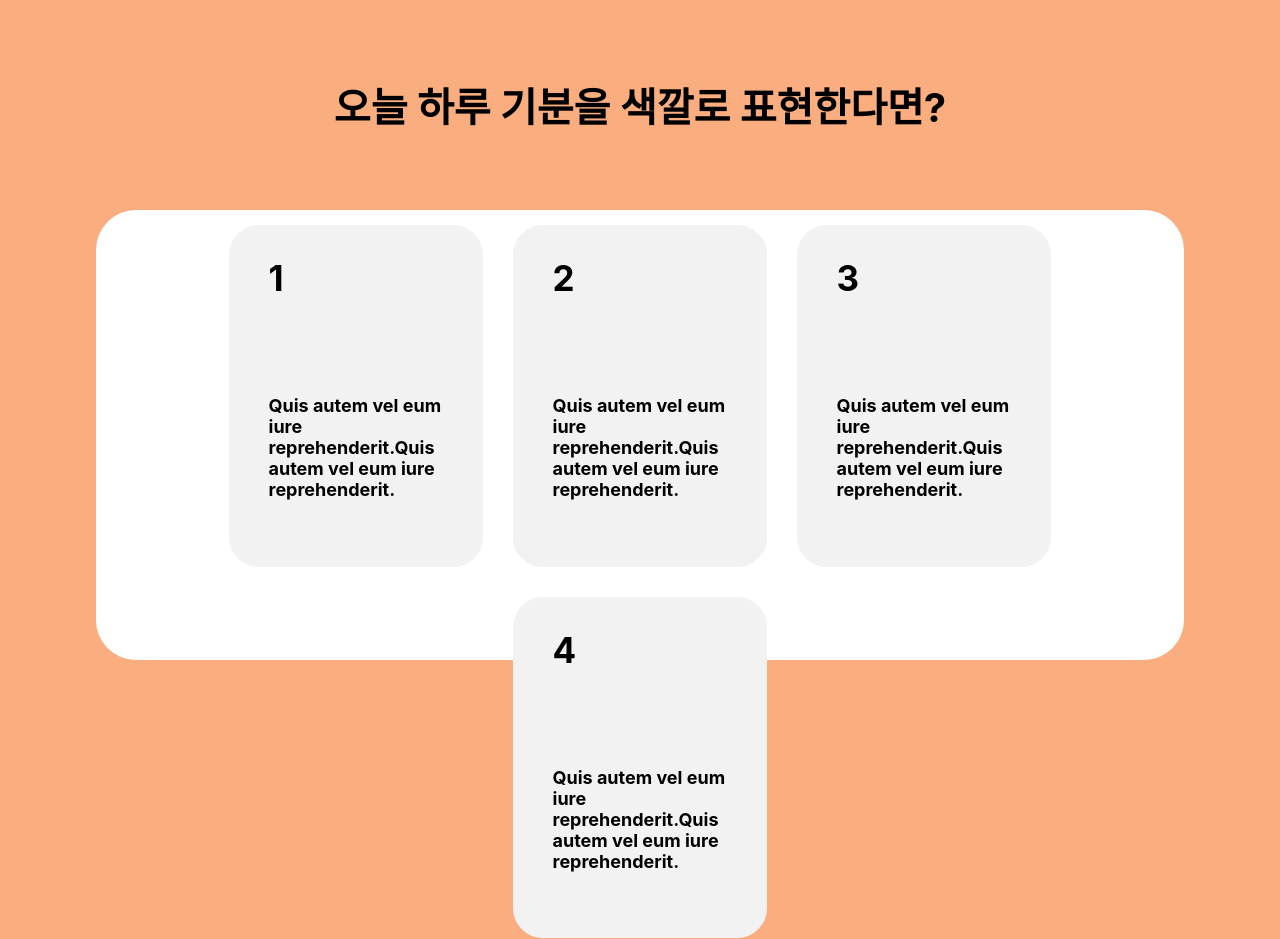
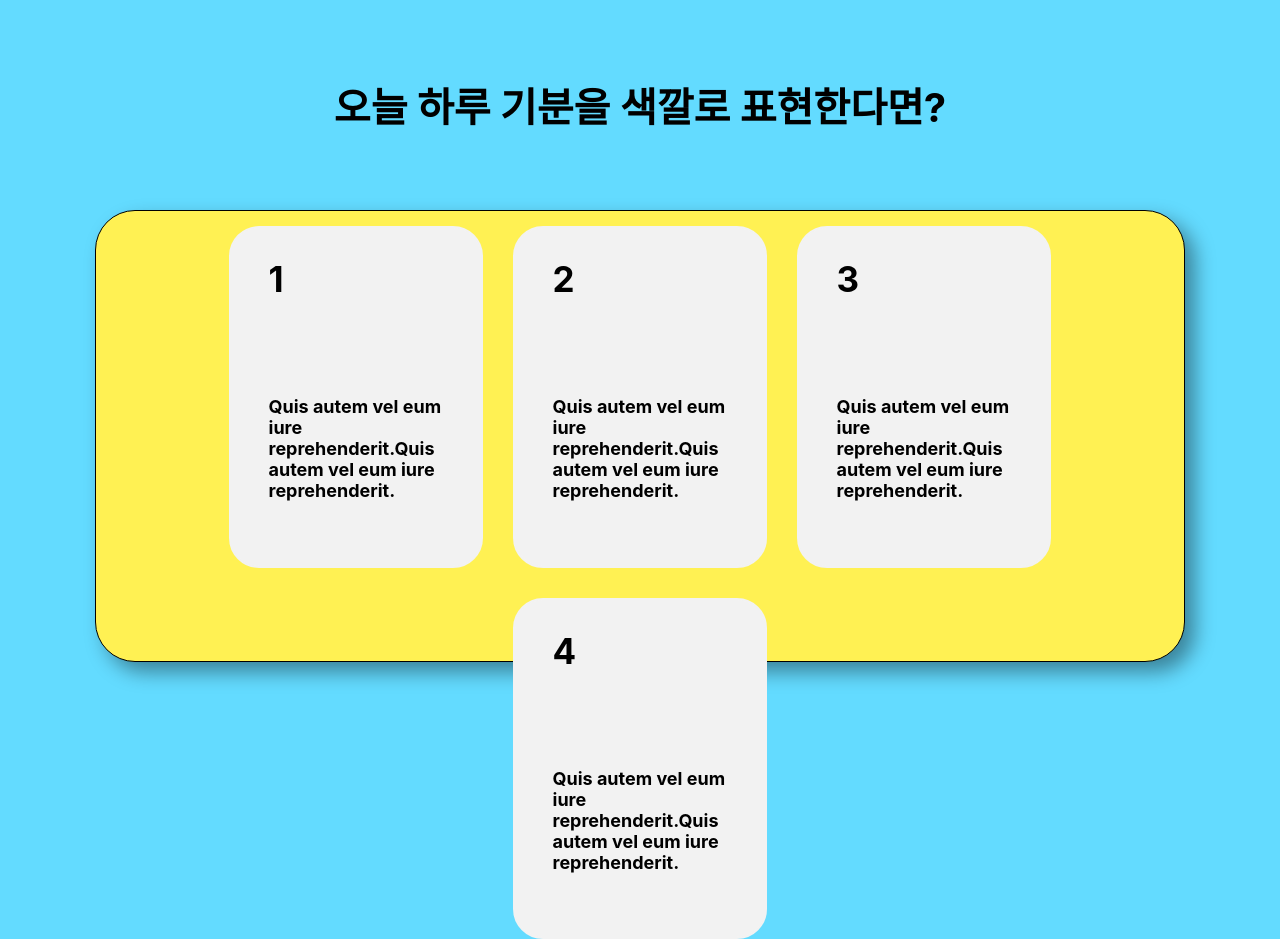
Before and after one commit to guk001/Music-Recommendation-Project, a React (Create React App) app: page / in a window 1280 px wide. Built offline with nearby package versions, Linux system fonts and the light colour scheme.

Commit message:
change color

```diff
--- a/src/App.css
+++ b/src/App.css
@@ -36,92 +36,3 @@
     transform: rotate(360deg);
   }
 }
-
-
-
-
-*{
-  margin: 0;
-  padding: 0;
-}
-
-.question-container {
-  display: flex;
-  justify-content: center;
-  align-items: center;
-  margin-top: 10px;
-  background: #FAAE80;
-  height: 200px;
-
-}
-
-.question {
-  text-align: center;
-  font-size: 40px;
-  margin-bottom: 10px;
-  color: black;
-}
-
-.options-container {
-  background-color: white;
-  border-radius: 40px;
-  width: 85%;
-  height: 450px;
-  display: flex;
-  justify-content: center;
-  align-items: center;
-  flex-direction: row;
-  flex-wrap: wrap;
-
-}
-
-.middle {
-  display: flex;
-  align-items: center;
-  justify-content: center;
-}
-
-.option {
-  display: flex;
-  align-items: center;
-  justify-content: center;
-  width: 250px;
-  height: 75%;
-  margin: 15px;
-  color: black;
-  background-color: #F2F2F2;
-  flex-direction: column;
-  border-radius: 30px;
-  border: 2px solid #F2F2F2;
-
-}
-.number {
-  padding-top: 30px;
-  font-size: 35px;
-  display: flex;
-  align-items: top;
-  justify-content: left;
-  background-color: #F2F2F2;
-  width: 70%;
-  height: 45%;
-}
-.number b {
-  background-color: #F2F2F2;
-}
-
-.content {
-  font-weight: bold;
-  font-size: 18px;
-  height: 55%;
-  display: flex;
-  align-items: top;
-  justify-content: left;
-  text-align: left;
-  background-color: #F2F2F2;
-  width: 70%;
-
-}
-
-.option:hover {
-  border: 2px solid black;
-}
--- a/src/pages/questionpage.css
+++ b/src/pages/questionpage.css
@@ -1,7 +1,7 @@
 *{
     margin: 0;
     padding: 0;
-    background-color: #FAAE80;
+    background-color: #63DBFF;
 }
 
 .question-container {
@@ -9,7 +9,7 @@
     justify-content: center;
     align-items: center;
     margin-top: 10px;
-    background: #FAAE80;
+    background: #63DBFF;
     height: 200px;
 
 }
@@ -22,7 +22,7 @@
 }
 
 .options-container {
-    background-color: white;
+    background-color: #FFF153;
     border-radius: 40px;
     width: 85%;
     height: 450px;
@@ -31,7 +31,8 @@
     align-items: center;
     flex-direction: row;
     flex-wrap: wrap;
-
+    box-shadow: 10px 10px 20px rgba(0,0,0,0.4);
+    border: 1px solid black;
 }
 
 .middle {
```
